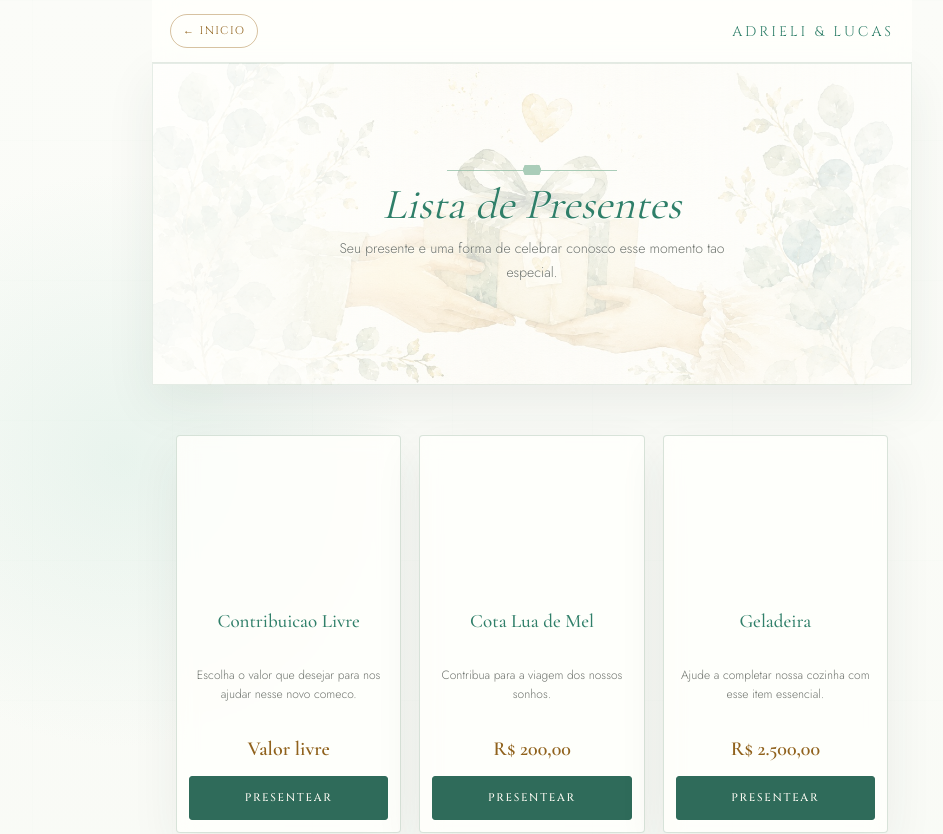
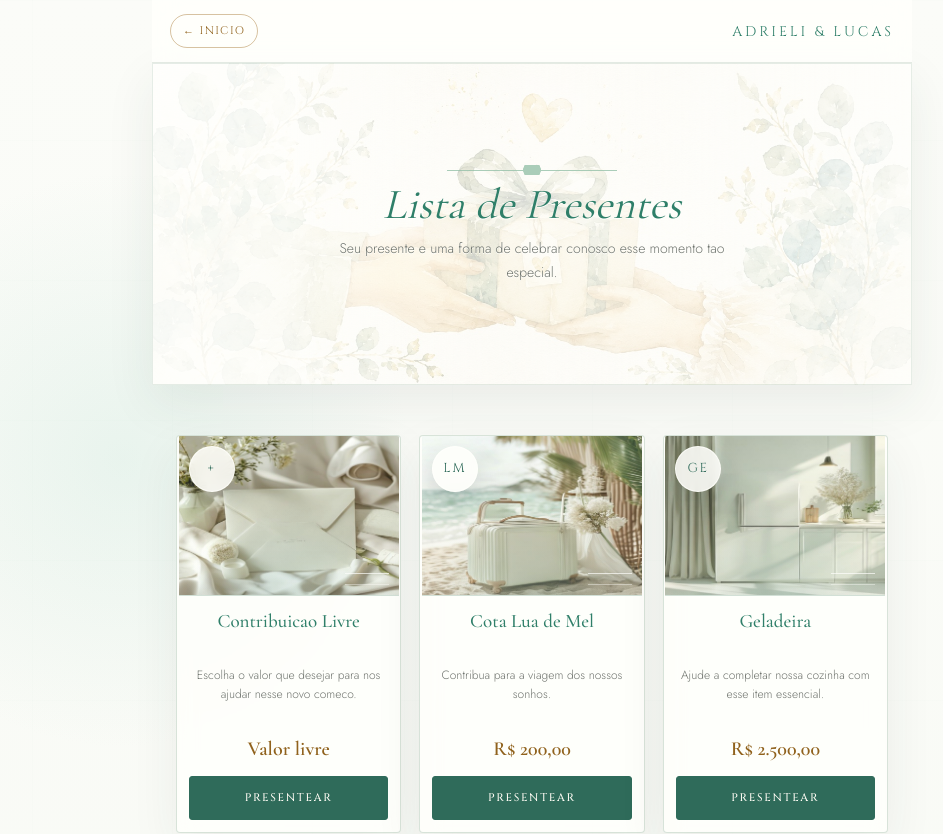
Before and after one commit to zanilucas/casamentolucas, a Next.js app: page /presentes in a window 1280 px wide. Shown: the top 834 px of the page, without its empty margins (108-1051 px from the left). Built offline with nearby package versions, Linux system fonts and the light colour scheme; no server answers.

Commit message:
Usa imagens diretas nos cards de presentes

```diff
--- a/src/app/globals.css
+++ b/src/app/globals.css
@@ -1122,19 +1122,16 @@ body {
 
 .gift-visual {
   position: relative;
-  display: grid;
-  min-height: 138px;
-  place-items: center;
+  display: block;
+  height: 156px;
   overflow: hidden;
   border-bottom: 1px solid rgba(142, 174, 153, 0.28);
   background-color: #edf3ec;
-  background-position: center;
-  background-size: cover;
 }
 
 .gift-photo {
-  position: absolute;
-  inset: 0;
+  position: relative;
+  display: block;
   width: 100%;
   height: 100%;
   object-fit: cover;
--- a/src/app/presentes/page.tsx
+++ b/src/app/presentes/page.tsx
@@ -1,4 +1,3 @@
-import Image from "next/image";
 import { PageHeader } from "@/components/PageHeader";
 import { Topbar } from "@/components/Topbar";
 import { fallbackGifts, formatMoney } from "@/lib/site-config";
@@ -70,13 +69,12 @@ export default async function GiftsPage() {
           {gifts.map((gift) => (
             <article className={`gift-card gift-card-${gift.id}`} key={gift.id}>
               <div className="gift-visual">
-                <Image
+                {/* eslint-disable-next-line @next/next/no-img-element */}
+                <img
                   className="gift-photo"
                   src={giftImageById[gift.id] || "/brand/gift-header.jpg"}
                   alt=""
-                  fill
-                  loading="lazy"
-                  sizes="(max-width: 374px) 100vw, (max-width: 759px) 50vw, 33vw"
+                  loading="eager"
                 />
                 <span className="gift-emoji">{gift.emoji || "+"}</span>
               </div>
```
